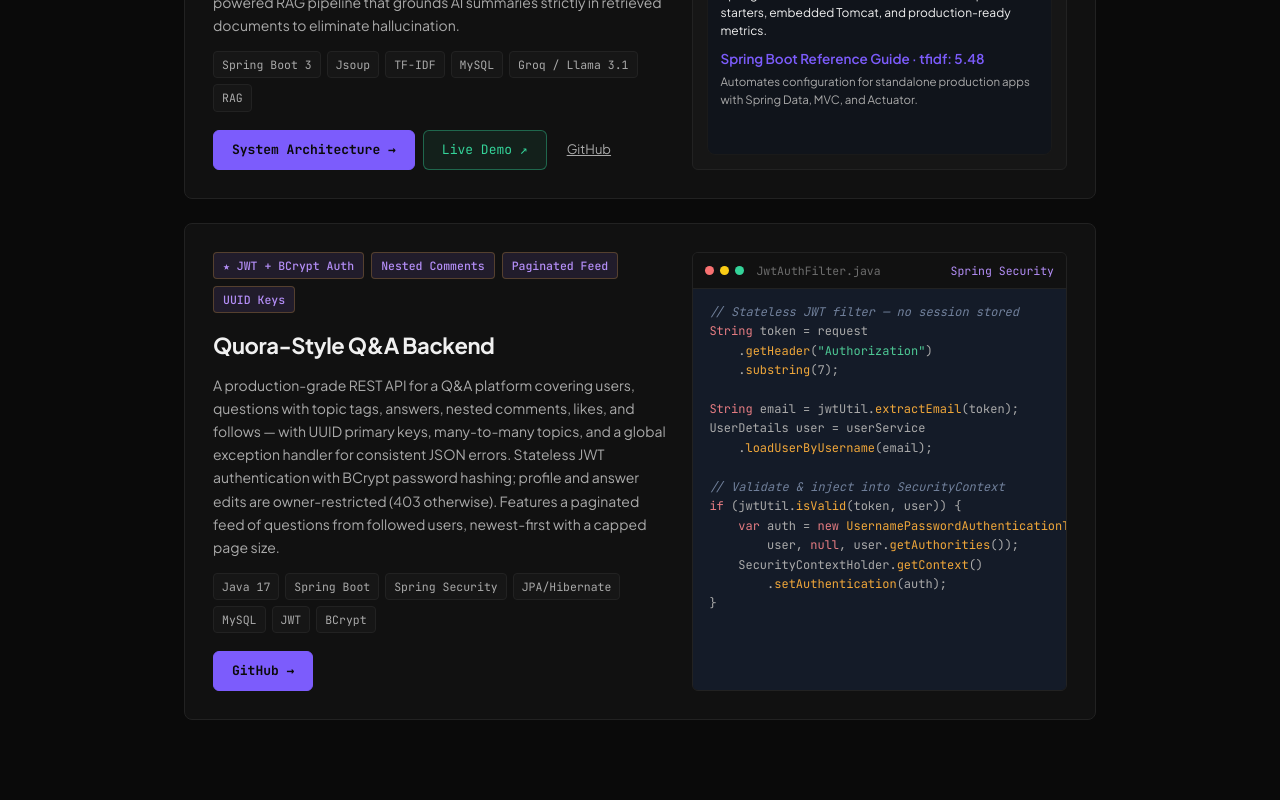
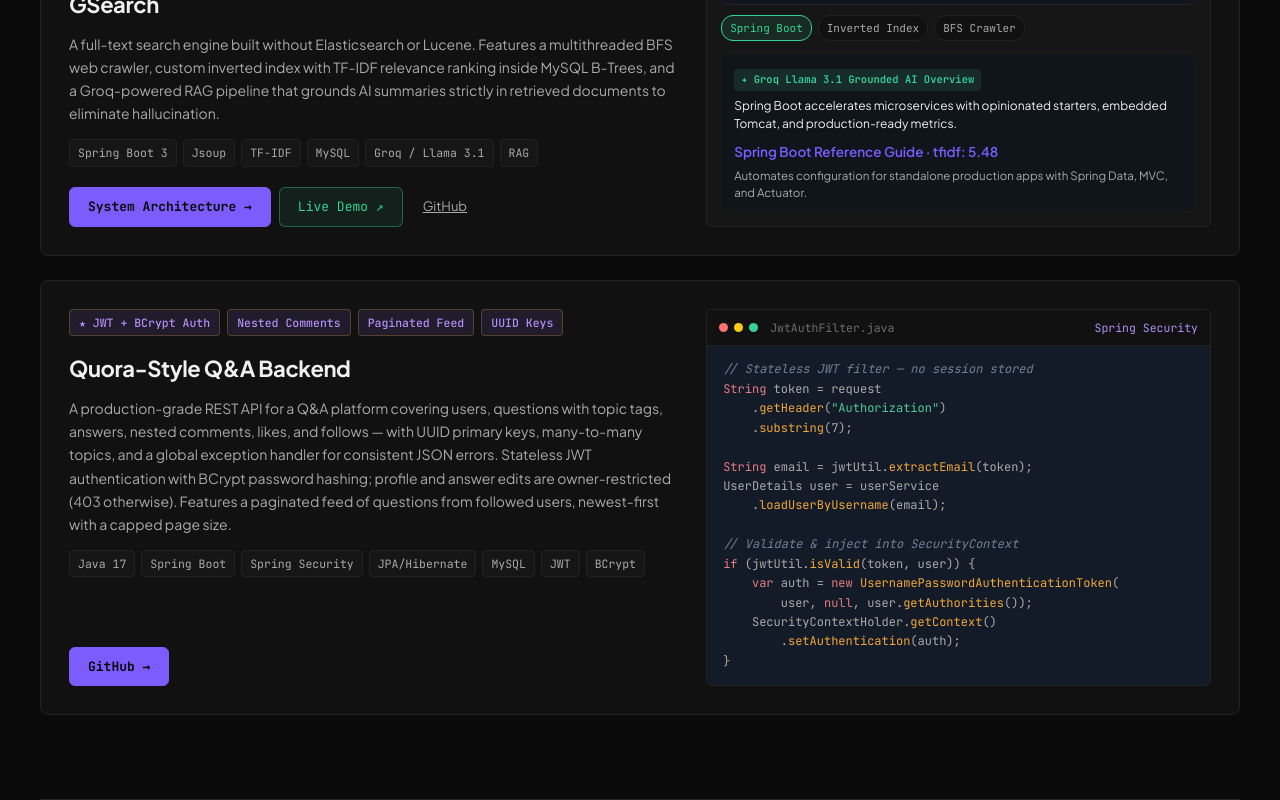
Before and after one commit to arjunpjaiswal/ArjunPortolio, a React (Vite) app: page / in a window 1280 px wide. Shown: the part 1440-2240 px from the top of the page. Built offline with nearby package versions, Linux system fonts and the light colour scheme.

Commit message:
Layout: widen container to 1320px, scroll-margin-top, overscroll fix, responsive padding

```diff
--- a/src/styles/global.css
+++ b/src/styles/global.css
@@ -31,10 +31,11 @@
 }
 
 *{ box-sizing:border-box; }
-html{ scroll-behavior:smooth; background-color:#0a0a0a; }
+html{ scroll-behavior:smooth; background-color:#0a0a0a; overscroll-behavior:none; }
 body{
   margin:0;
   background-color: var(--bg);
+  overscroll-behavior:none;
   /* Subtle dot-matrix grid — the only texture on the page */
   background-image: radial-gradient(circle, #222222 1px, transparent 1px);
   background-size: 28px 28px;
@@ -58,7 +59,7 @@
 p{ margin:0; }
 ul{ margin:0; padding:0; }
 
-.wrap{ max-width:960px; margin:0 auto; padding:0 24px; position:relative; z-index:1; }
+.wrap{ max-width:1320px; margin:0 auto; padding:0 24px; position:relative; z-index:1; }
 
 /* ---------- Tab bar / nav ---------- */
 .tabbar{
@@ -184,6 +185,7 @@
 section{
   padding:60px 0; border-top:1px solid var(--border);
   position:relative;
+  scroll-margin-top:80px;
 }
 .section-head{ display:flex; align-items:baseline; gap:12px; margin-bottom:28px; }
 .section-tag{ font-family:var(--mono); font-size:12px; color:var(--amber); font-weight:600; }
@@ -403,7 +405,7 @@
 .breadcrumb{ font-family:var(--mono); font-size:12.5px; color:var(--text-faint); margin-bottom:18px; }
 .breadcrumb a{ color:var(--text-dim); }
 .breadcrumb a:hover{ color:var(--amber); }
-.page-header{ padding:44px 0 8px; }
+.page-header{ padding:44px 0 8px; scroll-margin-top:80px; }
 .page-kicker{ font-family:var(--mono); font-size:12.5px; color:var(--mint); margin-bottom:10px; }
 .page-title{ font-size:36px; margin-bottom:14px; letter-spacing:-0.02em; }
 .page-lede{ color:var(--text-dim); font-size:16px; max-width:68ch; margin-bottom:0; line-height:1.65; }
@@ -476,6 +478,14 @@
 .feature-card .t{ color:var(--text); font-size:14.5px; font-weight:600; margin-bottom:6px; }
 .feature-card .d{ color:var(--text-dim); font-size:13px; line-height:1.55; }
 
+/* Responsive container padding — wider gutter on larger screens */
+@media (min-width: 768px){
+  .wrap{ padding:0 32px; }
+}
+@media (min-width: 1024px){
+  .wrap{ padding:0 40px; }
+}
+
 @media (max-width: 820px){
   .hero-grid{ grid-template-columns:1fr; gap:32px; }
   .hero{ padding:44px 0 36px; }
```
